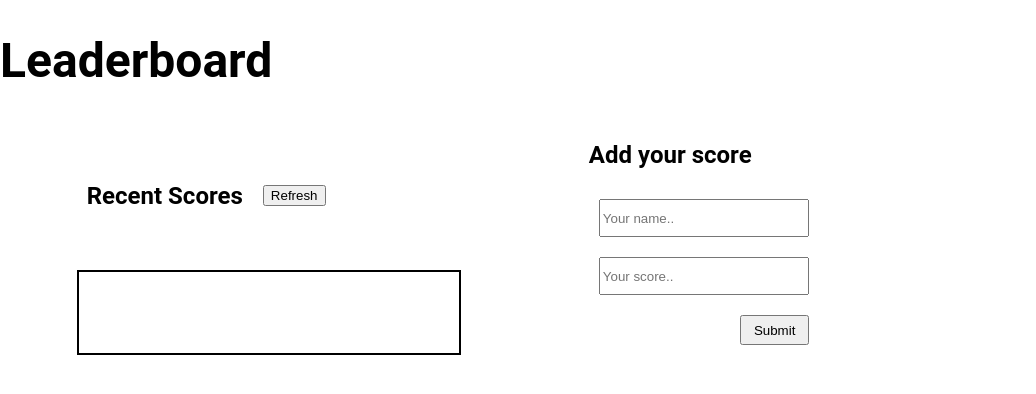
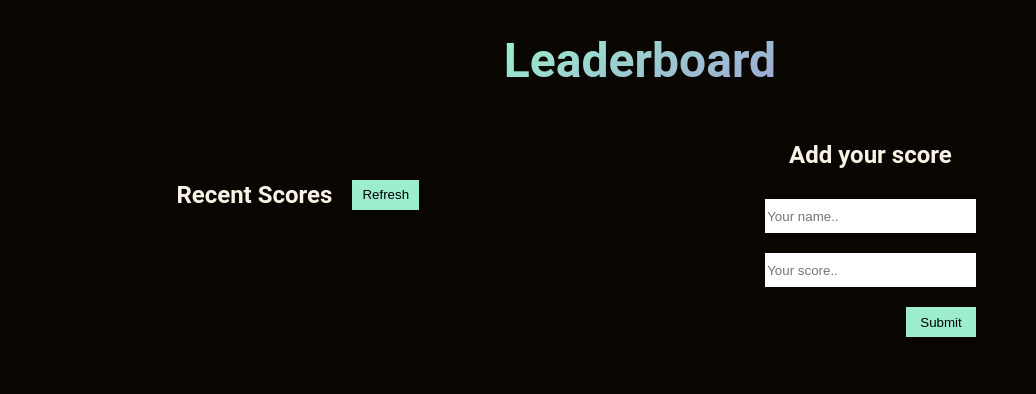
Before and after one commit to aamir-asaram/leaderboard, a website with bundled scripts: page src/index.html in a window 1280 px wide. Shown: the whole page, without its empty margins (0-1036 px from the left). Built offline with nearby package versions, Linux system fonts and the light colour scheme; no server answers.

Commit message:
Add styling to improve look and feel of the application

```diff
--- a/src/index.js
+++ b/src/index.js
@@ -1,6 +1,6 @@
 import './style.css';
 
-const gameID = 'lbiRP4qGSp6Pffahuzll';
+const gameID = 'pMG4J8H5idmHwUm802HW';
 
 const postScore = async (user, score) => {
   try {
--- a/src/style.css
+++ b/src/style.css
@@ -1,5 +1,7 @@
 body {
   font-family: 'Roboto', sans-serif;
+  background-color: #090602;
+  color: #faf2e5;
   display: flex;
   align-items: center;
   flex-wrap: wrap;
@@ -10,11 +12,16 @@ body {
 h1 {
   font-size: 3rem;
   width: 100%;
+  text-align: center;
+  background: linear-gradient(154deg, #9bedcd 38%, #a145de 100%);
+  -webkit-background-clip: text;
+  -webkit-text-fill-color: transparent;
 }
 
 #container {
   width: 100%;
   display: flex;
+  justify-content: center;
 }
 
 #leaderboard {
@@ -22,6 +29,21 @@ h1 {
   display: flex;
   flex-wrap: wrap;
   margin-left: 6%;
+}
+
+.btn {
+  display: flex;
+  align-items: center;
+  height: 30px;
+  background-color: #9bedcd;
+  border: none;
+  padding: 10px;
+  margin: 10px;
+}
+
+.btn:hover {
+  box-shadow: 0 0 10px #aaedcd;
+  cursor: pointer;
 }
 
 #heading {
@@ -41,7 +63,6 @@ h1 {
   margin: 0;
   width: 100%;
   overflow: hidden;
-  border: 2px solid #000;
 }
 
 #entries li {
@@ -52,9 +73,8 @@ h1 {
   padding-left: 10px;
 }
 
-/* make every second li a different color */
-#entries li:nth-child(even) {
-  background-color: rgba(197, 197, 197, 0.3);
+#entries li:nth-child(odd) {
+  background-color: #9bedcd2b;
 }
 
 #score {
@@ -62,6 +82,8 @@ h1 {
   margin-inline: 10%;
   display: flex;
   flex-direction: column;
+  justify-content: center;
+  align-items: center;
 }
 
 #scoreForm {
@@ -74,6 +96,11 @@ h1 {
   height: 30px;
   margin: 10px;
   padding: 2px;
+  border: none;
+}
+
+#scoreForm input:focus {
+  outline: none;
 }
 
 #submit {
```
Also changed, not shown: package.json (added, +25 -0 lines).
